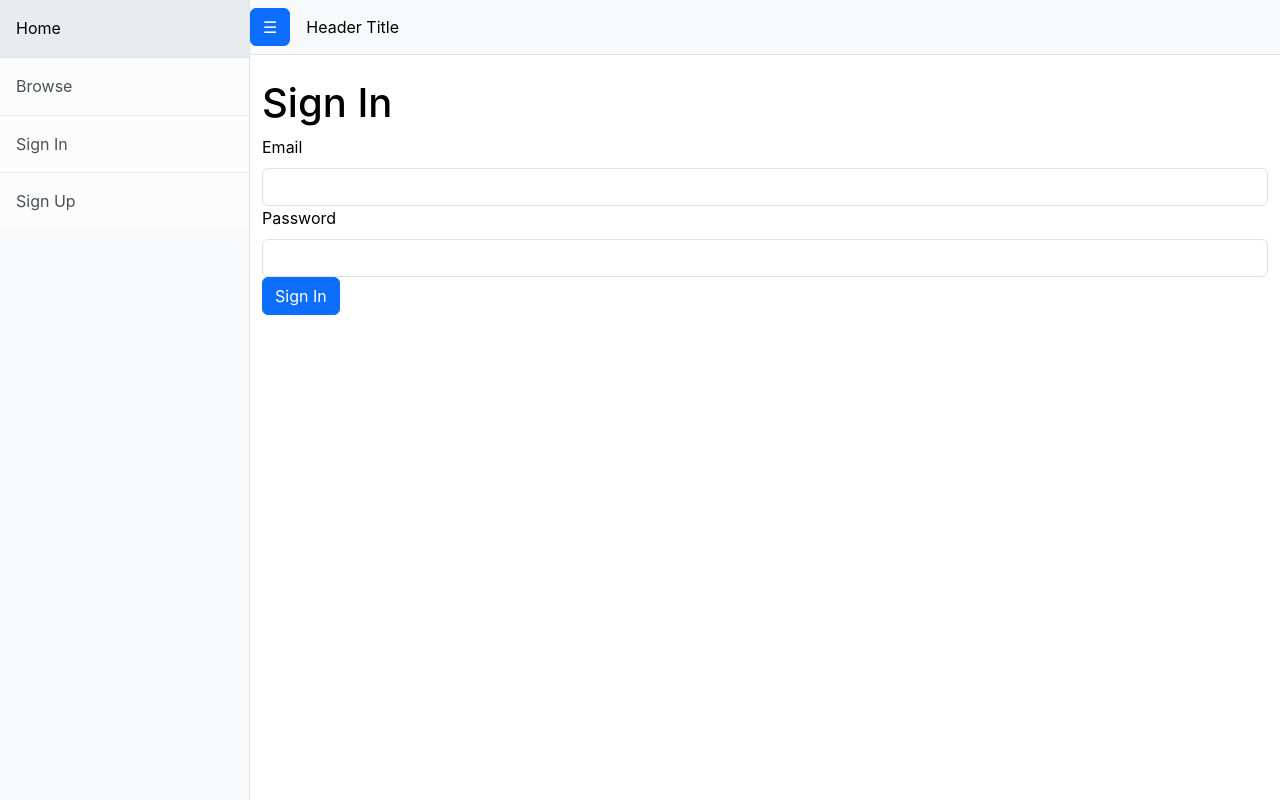
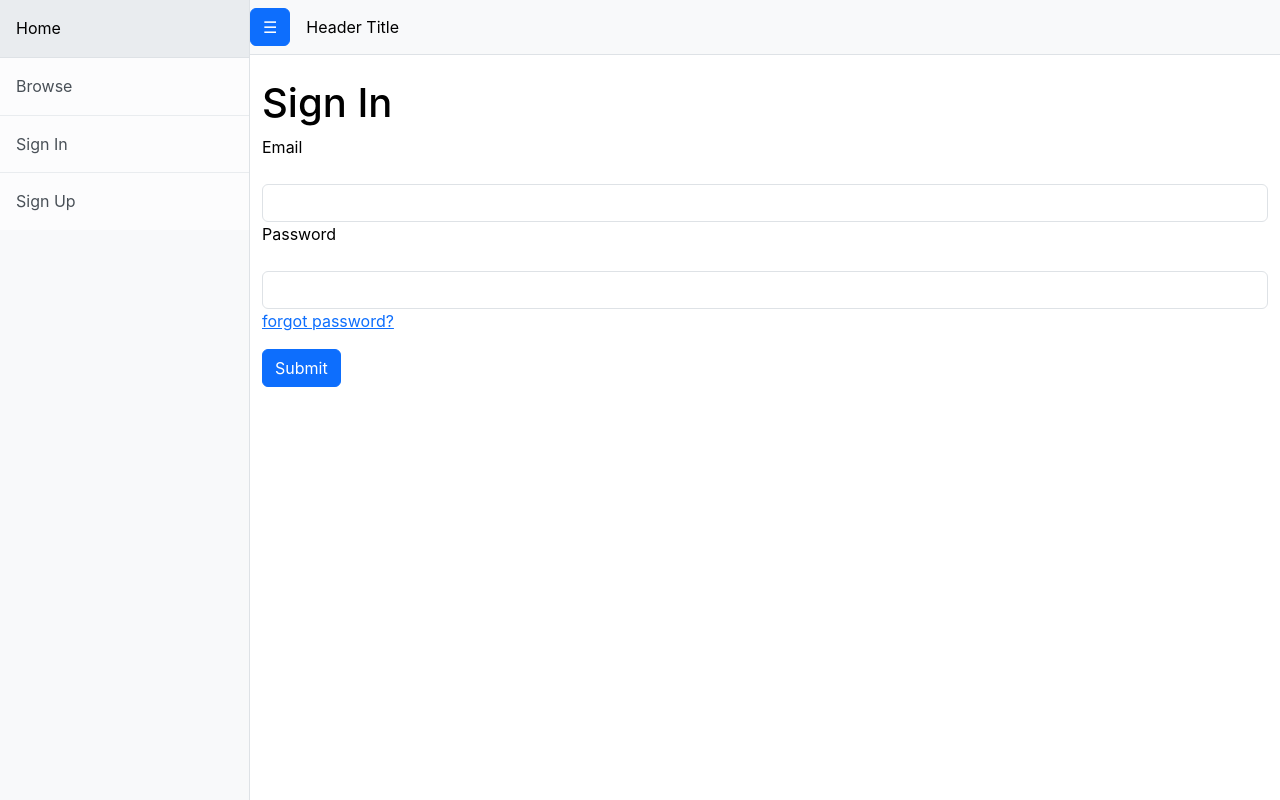
Before and after one commit to ProjectAthenia/react, a React (Create React App) app: page /sign-in in a window 1280 px wide. Built offline with nearby package versions, Linux system fonts and the light colour scheme; no server answers.

Commit message:
removed extra sign in form

```diff
--- a/src/pages/SignIn/index.tsx
+++ b/src/pages/SignIn/index.tsx
@@ -1,83 +1,16 @@
-import React, {useState} from 'react'
-import * as Yup from 'yup';
+import React from 'react';
+import './index.scss';
+import Page from "../../components/Template/Page";
+import SignInForm from "../../components/Forms/SignInForm";
 
-import './index.scss';
-import {useFormik} from "formik";
-import AuthRequests, {LoginReq} from "../../services/requests/AuthRequests";
-import {useHistory} from "react-router-dom";
-import {Button, Form, FormControl, FormLabel} from "react-bootstrap";
-import Page from "../../components/Template/Page";
-
-const SignIn: React.FC = ({}) => {
-    const history = useHistory();
-    const [error, setError] = useState<string|null>(null);
-
-    const SignupSchema = Yup.object().shape({
-        email: Yup.string().required('Email required'),
-        password: Yup.string().required('Password is required')
-    })
-
-    const submit = async (userReq: LoginReq) => {
-        setError(null);
-        try {
-            if (await AuthRequests.signIn(userReq)) {
-                const redirectUrl = localStorage.getItem('login_redirect');
-                history.push(redirectUrl ?? '/');
-            } else {
-                setError('Unknown Error')
-            }
-        } catch (error: any)  {
-            if (error.status && error.status == 401) {
-                setError('Invalid Login Credentials.');
-            }
-        }
-    }
-
-    const form = useFormik({
-        initialValues: {
-            email: '',
-            password: ''
-        },
-        validationSchema: SignupSchema,
-        onSubmit: (values) => submit(values)
-    })
-
+const SignIn: React.FC = () => {
     return (
         <Page>
             <section id={'sign-in-page'}>
                 <div>
                     <h1>Sign In</h1>
                 </div>
-                <Form onSubmit={(event) => form.handleSubmit(event)} role="form">
-                    <Form.Group>
-                        <FormLabel htmlFor="email">
-                            {(form.submitCount > 0 && form.errors.email) ?
-                                <p className={'error'}>{form.errors.email}</p> : 'Email'}
-                        </FormLabel>
-                        <FormControl
-                            id="email"
-                            value={form.values.email}
-                            onChange={email => form.setFieldValue('email', email.currentTarget.value)}
-                            type={'email'}
-                            isInvalid={form.submitCount > 0 && !!form.errors.email}
-                        />
-                    </Form.Group>
-                    <Form.Group>
-                        <FormLabel htmlFor="password">
-                            {(form.submitCount > 0 && form.errors.password) ?
-                                <p className={'error'}>{form.errors.password}</p> : 'Password'}
-                        </FormLabel>
-                        <FormControl
-                            id="password"
-                            value={form.values.password}
-                            onChange={password => form.setFieldValue('password', password.currentTarget.value)}
-                            type={'password'}
-                            isInvalid={form.submitCount > 0 && !!form.errors.password}
-                        />
-                    </Form.Group>
-                    <Button type={"submit"}>Sign In</Button>
-                    {error && <p className={'error'}>{error}</p>}
-                </Form>
+                <SignInForm />
             </section>
         </Page>
     );
```
Also changed, not shown: 1 other file (tests, documents, lock files or other folders).
